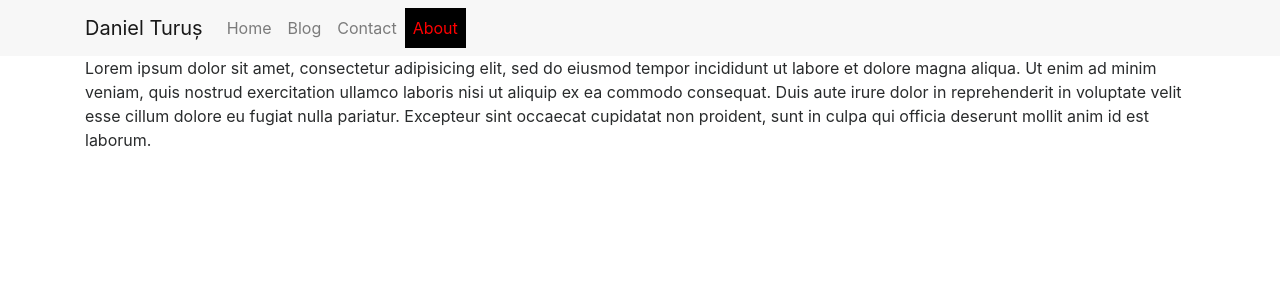
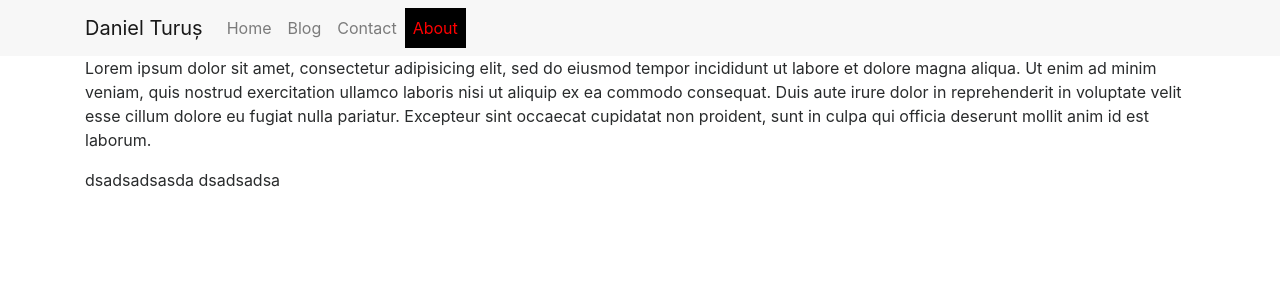
Before and after one commit to danieldeicide/personal-blog, a Jekyll site: the page built from about.md, in a window 1280 px wide. Shown: the top 300 px of the page. Built offline with Jekyll 4.4.1, drawn with Linux system fonts in a browser that asks for light colours; nearby versions of some CDN libraries.

Commit message:
DSADSA
DSDA

```diff
--- a/Gemfile
+++ b/Gemfile
@@ -1,5 +1,4 @@
 gem 'jekyll-seo-tag'
-
 
 group :jekyll_plugins do
   gem 'octopress-minify-html'
--- a/_config.yml
+++ b/_config.yml
@@ -1,3 +1,4 @@
+markdown: kramdown
 title: {{page.title}}
 description: {{page.meta}}
 url: https://danieldeicide.github.io/personal-blog/
--- a/about.md
+++ b/about.md
@@ -6,3 +6,8 @@ permalink: /about/
 
 
 Lorem ipsum dolor sit amet, consectetur adipisicing elit, sed do eiusmod tempor incididunt ut labore et dolore magna aliqua. Ut enim ad minim veniam, quis nostrud exercitation ullamco laboris nisi ut aliquip ex ea commodo consequat. Duis aute irure dolor in reprehenderit in voluptate velit esse cillum dolore eu fugiat nulla pariatur. Excepteur sint occaecat cupidatat non proident, sunt in culpa qui officia deserunt mollit anim id est laborum.
+
+
+
+dsadsadsasda
+dsadsadsa
```
